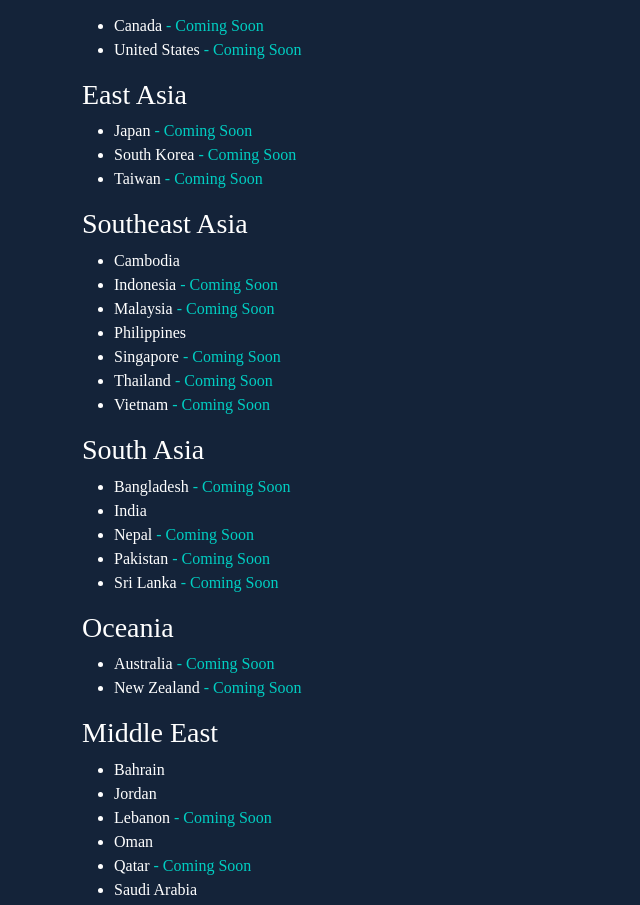
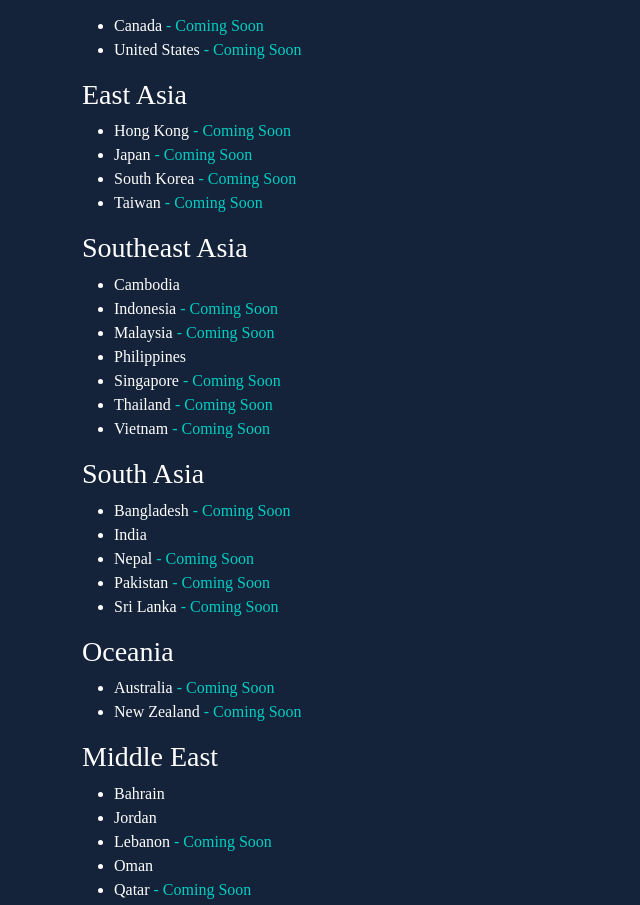
Before and after one commit to pengyilabs/moneyflap, a Nuxt app: page /supported_countries in a window 1280 px wide. Shown: the part 2783-3688 px from the top of the page, without its empty margins (0-640 px from the left). Built offline with nearby package versions, Linux system fonts and the light colour scheme; a web font is replaced by a local one.

Commit message:
Add Hong Kong and clean up whitespace in supported_countries.vue

```diff
--- a/pages/supported_countries.vue
+++ b/pages/supported_countries.vue
@@ -127,6 +127,7 @@
 
           <h3 class="text-white">East Asia</h3>
           <ul class="text-white">
+            <li>Hong Kong <span class="coming-soon">Coming Soon</span></li>
             <li>Japan <span class="coming-soon">Coming Soon</span></li>
             <li>South Korea <span class="coming-soon">Coming Soon</span></li>
             <li>Taiwan <span class="coming-soon">Coming Soon</span></li>
@@ -158,18 +159,13 @@
             <li>New Zealand <span class="coming-soon">Coming Soon</span></li>
           </ul>
 
-
-
-
           <h3 class="text-white">Middle East</h3>
           <ul class="text-white">
             <li>Bahrain</li>
             <li>Jordan</li>
             <li>Lebanon <span class="coming-soon">Coming Soon</span></li>
             <li>Oman</li>
-            <li>
-              Qatar <span class="coming-soon">Coming Soon</span>
-            </li>
+            <li>Qatar <span class="coming-soon">Coming Soon</span></li>
             <li>Saudi Arabia</li>
             <li>Turkey <span class="coming-soon">Coming Soon</span></li>
             <li>
```
